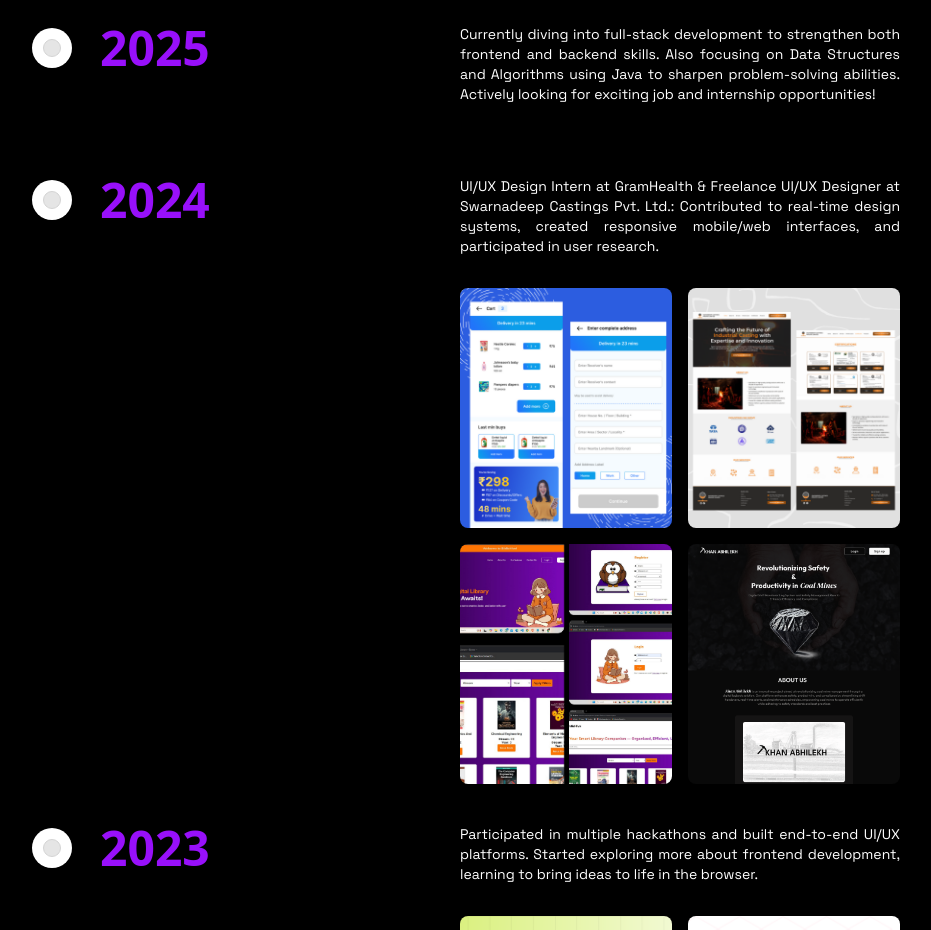
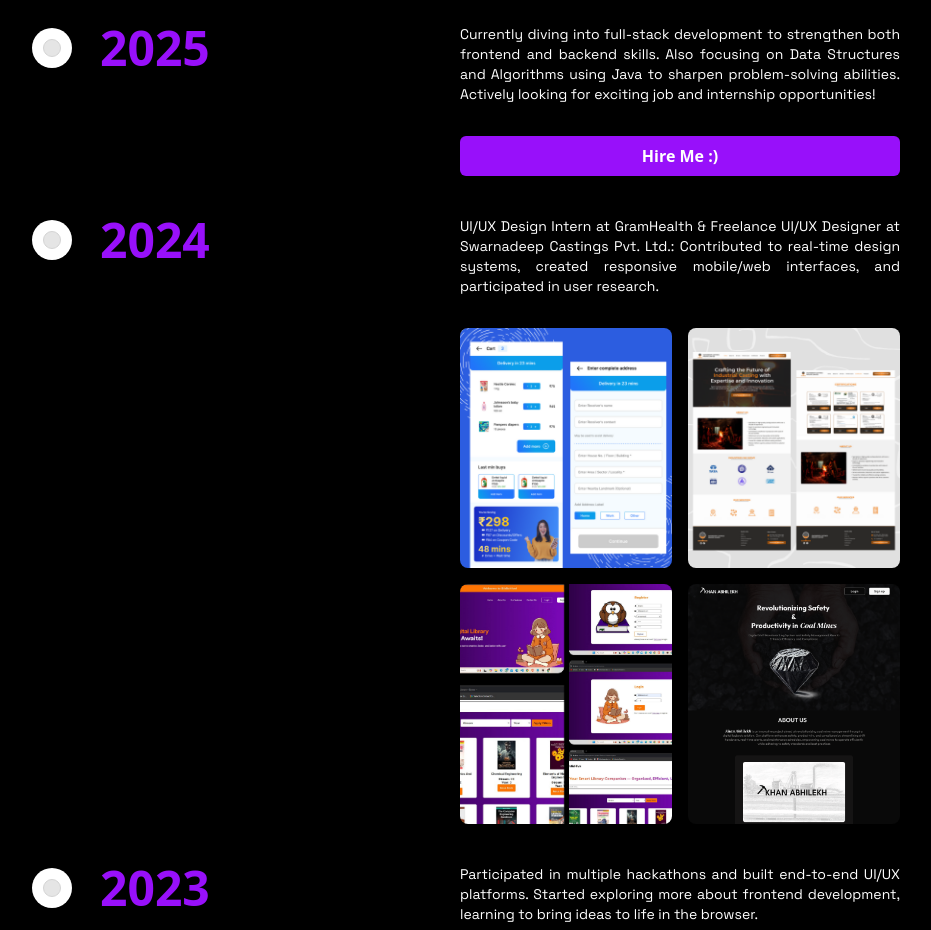
Before and after one commit to ShreyaS-2321/portfolio, a React (Vite) app: page / in a window 1280 px wide. Shown: the part 1200-2130 px from the top of the page, without its empty margins (172-1103 px from the left). Built offline with nearby package versions, Linux system fonts and the light colour scheme.

Commit message:
Update About.jsx

```diff
--- a/src/components/About.jsx
+++ b/src/components/About.jsx
@@ -27,6 +27,9 @@ const timelineData = [
                 <p className="mb-8 text-xs font-normal text-white md:text-sm dark:text-neutral-200 font-['Space_Grotesk'] text-justify">
                     Currently diving into full-stack development to strengthen both frontend and backend skills. Also focusing on Data Structures and Algorithms using Java to sharpen problem-solving abilities. Actively looking for exciting job and internship opportunities!
                 </p>
+                <div className="grid grid-cols-1 gap-4">
+                  <a href="https://www.linkedin.com/in/shreya-shrivastava-261245256/" className="bg-purple-600 text-white px-4 py-2 rounded-md text-md font-bold">Hire Me :)</a>
+                </div>
             </div>
         )
     },
```
